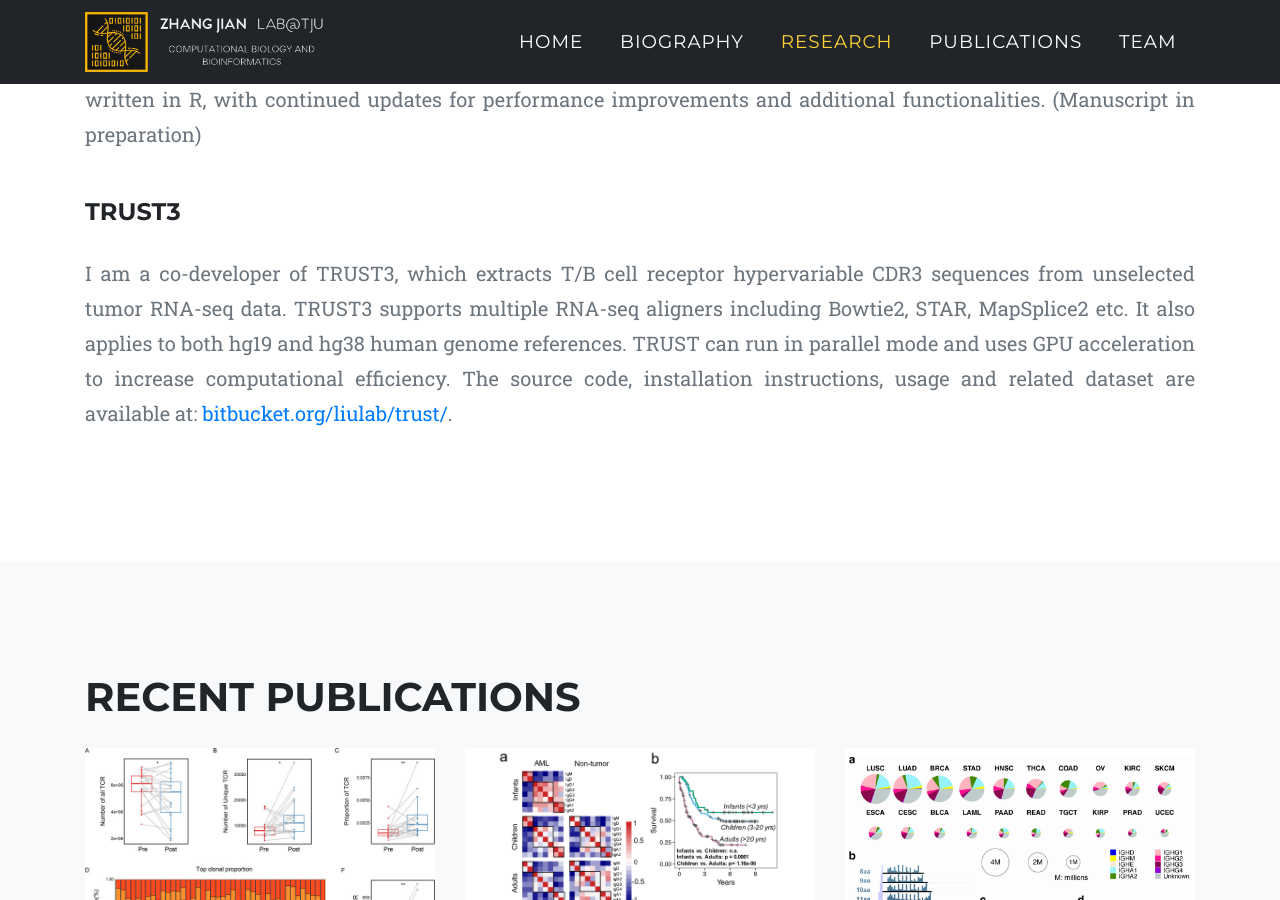
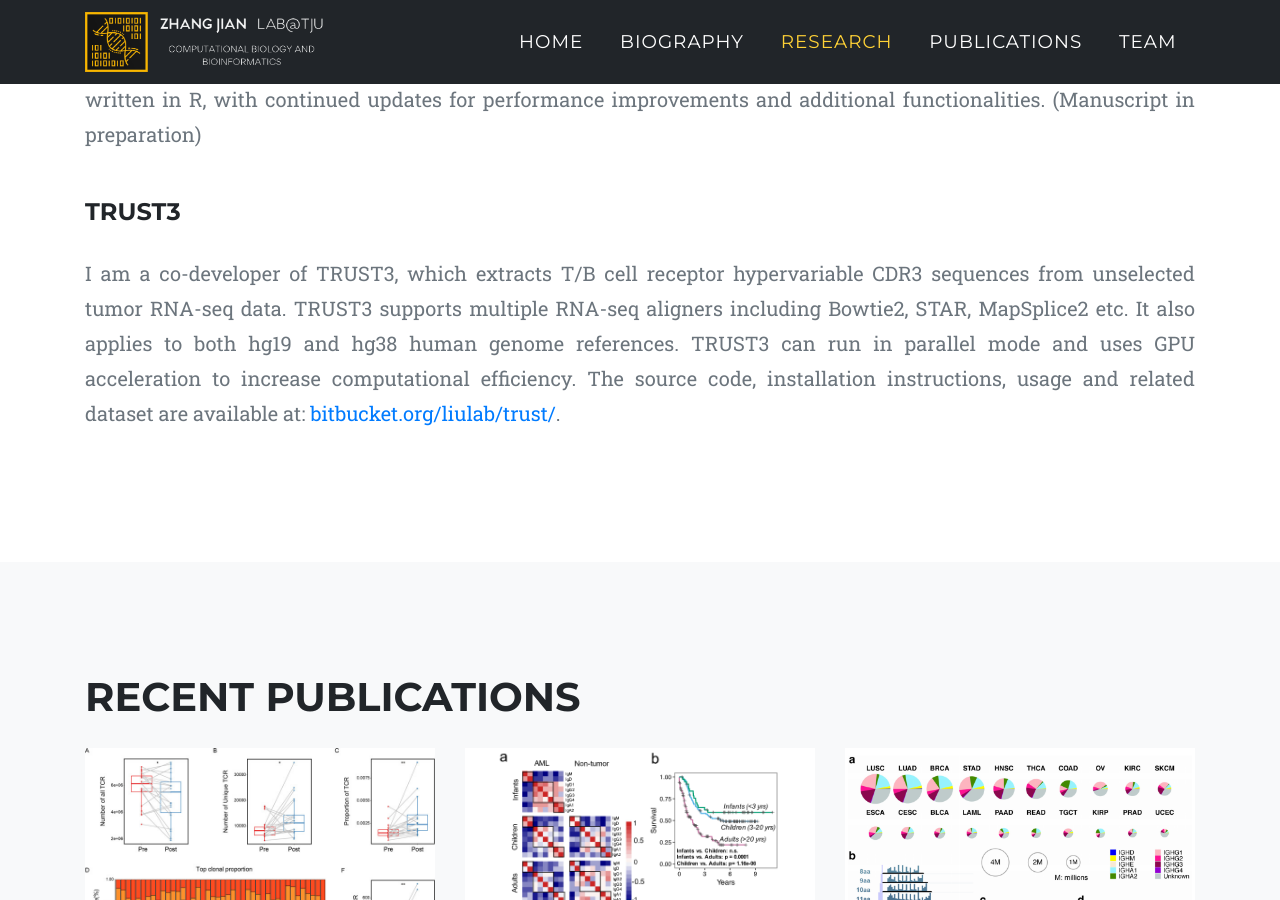
Before and after one commit to ZhangLabTJU/ZhangLabTJU.github.io, a Jekyll site: the page built from index.md, in a window 1280 px wide and 900 px high, scrolled down 2975 px. Built offline with Jekyll 4.4.1, drawn with Linux system fonts in a browser that asks for light colours; some web fonts are replaced.

Commit message:
Update sitetext.yml

```diff
--- a/_data/sitetext.yml
+++ b/_data/sitetext.yml
@@ -24,7 +24,7 @@ research:
 
       - title: "TRUST3"
         desc: "
-        I am a co-developer of TRUST3, which extracts T/B cell receptor hypervariable CDR3 sequences from unselected tumor RNA-seq data. TRUST3 supports multiple RNA-seq aligners including Bowtie2, STAR, MapSplice2 etc. It also applies to both hg19 and hg38 human genome references. TRUST can run in parallel mode and uses GPU acceleration to increase computational efficiency. The source code, installation instructions, usage and related dataset are available at: <a href='https://bitbucket.org/liulab/trust/' style='color:#007bff'>bitbucket.org/liulab/trust/</a>."
+        I am a co-developer of TRUST3, which extracts T/B cell receptor hypervariable CDR3 sequences from unselected tumor RNA-seq data. TRUST3 supports multiple RNA-seq aligners including Bowtie2, STAR, MapSplice2 etc. It also applies to both hg19 and hg38 human genome references. TRUST3 can run in parallel mode and uses GPU acceleration to increase computational efficiency. The source code, installation instructions, usage and related dataset are available at: <a href='https://bitbucket.org/liulab/trust/' style='color:#007bff'>bitbucket.org/liulab/trust/</a>."
         image:
         # link: http://uctcrdb.cn/
 
```
